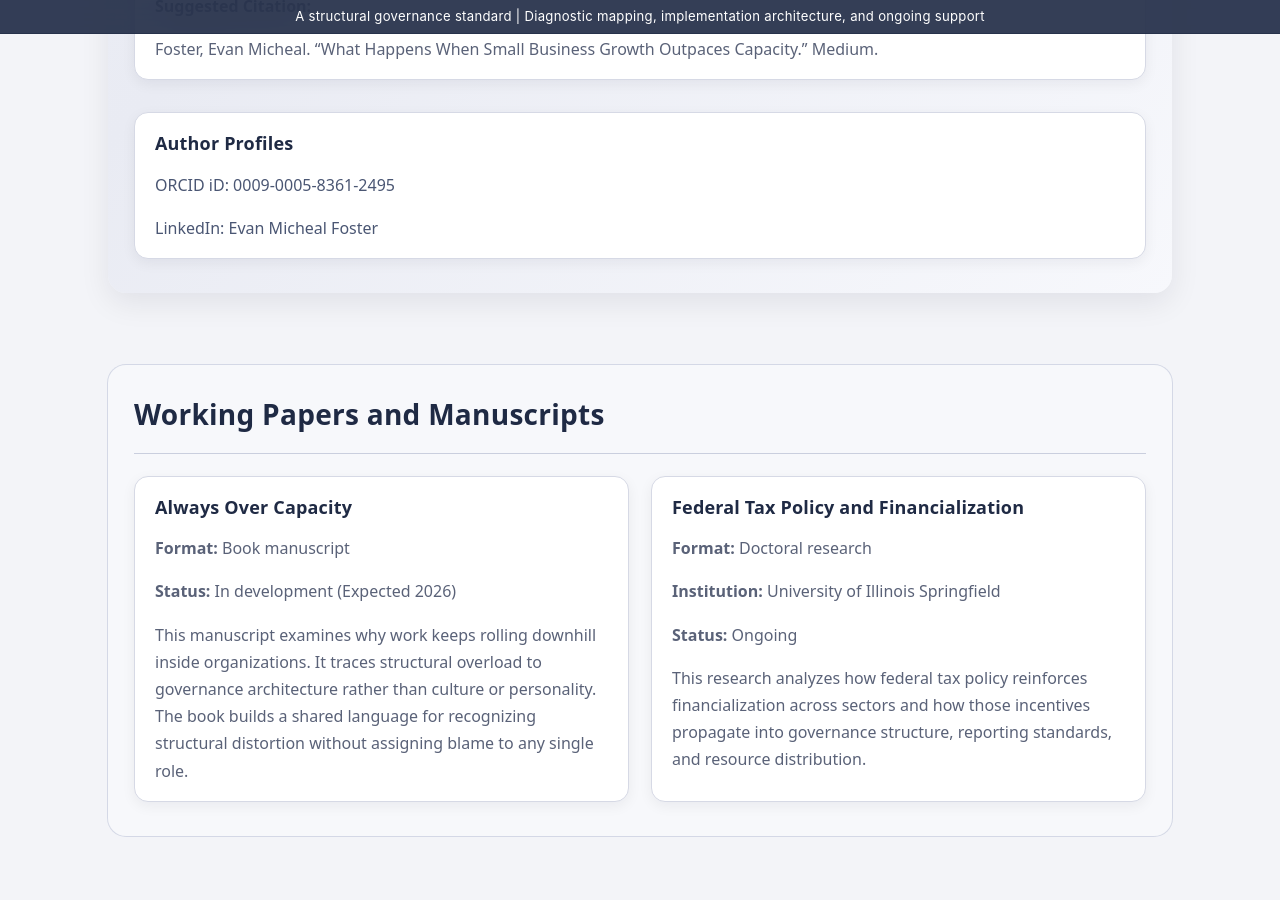
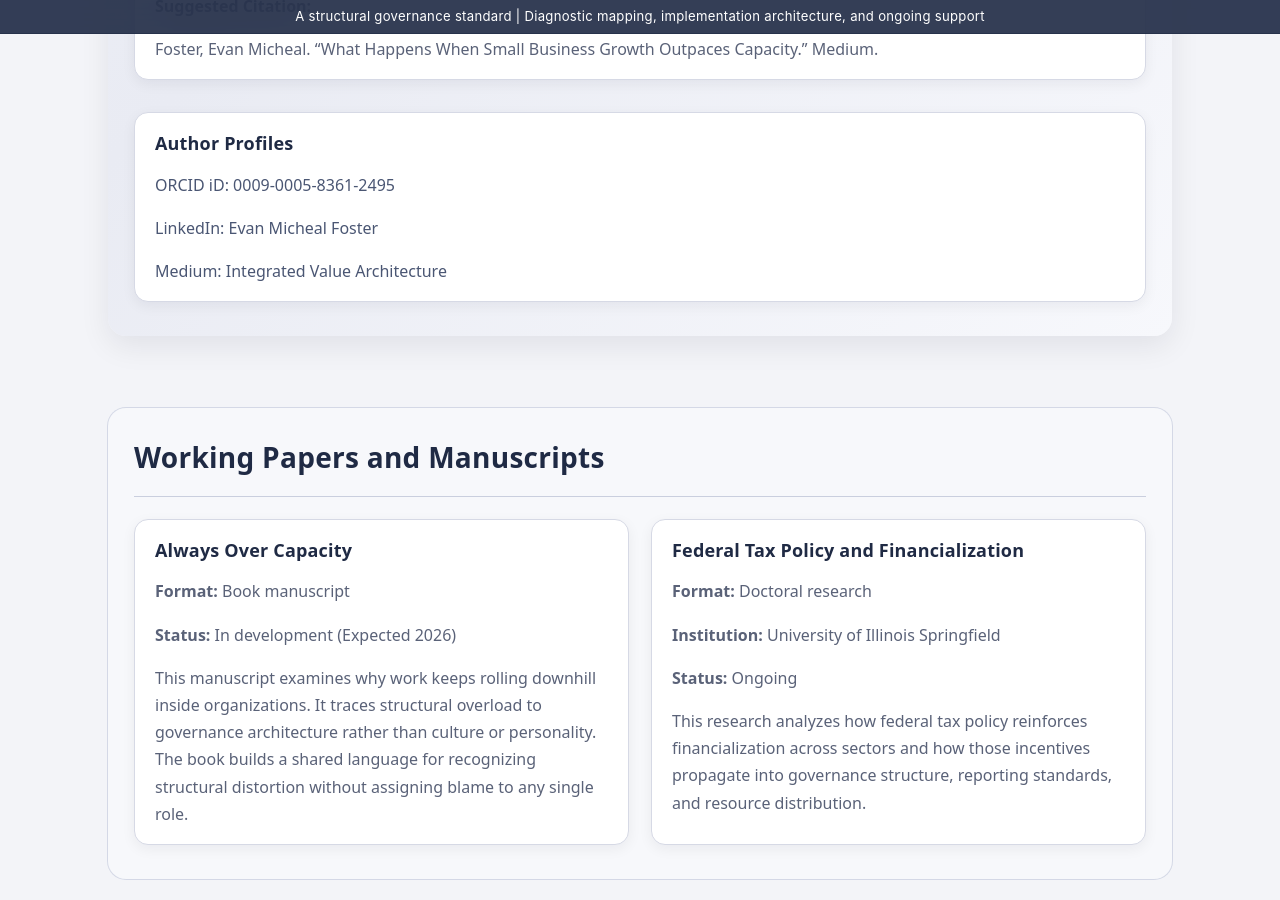
Before and after one commit to efost7873/integratedvaluearchitecture.com, a Jekyll site: the page built from publications.html, in a window 1280 px wide and 900 px high, scrolled down 1660 px. Built offline with Jekyll 4.4.1, drawn with Linux system fonts in a browser that asks for light colours; some of the changed lines change nothing that is shown.

Commit message:
Update publications.html

```diff
--- a/publications.html
+++ b/publications.html
@@ -11,47 +11,6 @@ seo_description: Research publications and working papers by Evan Micheal Foster
 {
   "@context": "https://schema.org",
   "@graph": [
-    {
-      "@type": "Person",
-      "@id": "https://integratedvaluearchitecture.com/#evan-micheal-foster",
-      "name": "Evan Micheal Foster",
-      "url": "https://integratedvaluearchitecture.com/",
-      "jobTitle": "Founder and Principal Architect",
-      "homeLocation": {
-        "@type": "Place",
-        "name": "Springfield, Illinois, United States"
-      },
-      "worksFor": {
-        "@id": "https://integratedvaluearchitecture.com/#integrated-value-architecture-llc"
-      },
-      "identifier": [
-        {
-          "@type": "PropertyValue",
-          "propertyID": "ORCID",
-          "value": "0009-0005-8361-2495",
-          "url": "https://orcid.org/0009-0005-8361-2495"
-        }
-      ],
-      "sameAs": [
-        "https://orcid.org/0009-0005-8361-2495",
-        "https://www.linkedin.com/in/evan-micheal-foster/"
-      ]
-    },
-    {
-      "@type": "Organization",
-      "@id": "https://integratedvaluearchitecture.com/#integrated-value-architecture-llc",
-      "name": "Integrated Value Architecture LLC",
-      "url": "https://integratedvaluearchitecture.com/",
-      "founder": {
-        "@id": "https://integratedvaluearchitecture.com/#evan-micheal-foster"
-      },
-      "address": {
-        "@type": "PostalAddress",
-        "addressLocality": "Springfield",
-        "addressRegion": "IL",
-        "addressCountry": "US"
-      }
-    },
     {
       "@type": "ScholarlyArticle",
       "@id": "https://ssrn.com/abstract=6050034#article",
@@ -209,6 +168,12 @@ seo_description: Research publications and working papers by Evan Micheal Foster
         </a>
       </p>
 
+      <p>
+        <a href="https://medium.com/@integratedvaluearchitecture" target="_blank" rel="noopener">
+          Medium: Integrated Value Architecture
+        </a>
+      </p>
+
     </div>
 
   </section>
```
